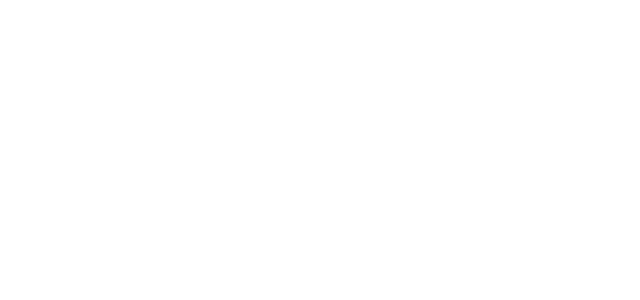
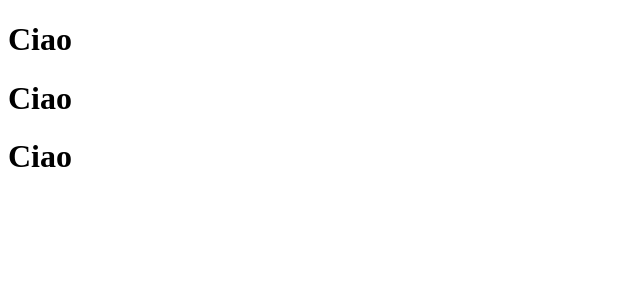
Before and after one commit to mariocstweb/vite-comics, a Vue app: page / in a window 1280 px wide. Shown: the top 300 px of the page, without its empty margins (0-640 px from the left). Built offline with nearby package versions, Linux system fonts and the light colour scheme.

Commit message:
added components

```diff
--- a/src/App.vue
+++ b/src/App.vue
@@ -1,9 +1,18 @@
 <script>
+import AppHeader from './components/AppHeader.vue';
+import AppMain from './components/AppMain.vue';
+import AppFooter from './components/AppFooter.vue';
 export default {
-
+  components: {
+    AppHeader, AppMain, AppFooter
+  }
 };
 </script>
 
-<template></template>
+<template>
+  <AppHeader />
+  <AppMain />
+  <AppFooter />
+</template>
 
 <style scoped></style>
--- /dev/null
+++ b/src/components/AppFooter.vue
@@ -0,0 +1,12 @@
+<script>
+export default {
+  name: "AppFooter"
+
+};
+</script>
+
+<template>
+  <h1>Ciao</h1>
+</template>
+
+<style scoped></style>
--- /dev/null
+++ b/src/components/AppHeader.vue
@@ -0,0 +1,12 @@
+<script>
+export default {
+  name: "AppHeader"
+
+};
+</script>
+
+<template>
+  <h1>Ciao</h1>
+</template>
+
+<style scoped></style>
--- /dev/null
+++ b/src/components/AppMain.vue
@@ -0,0 +1,11 @@
+<script>
+export default {
+  name: "AppFooter"
+};
+</script>
+
+<template>
+  <h1>Ciao</h1>
+</template>
+
+<style scoped></style>
```
